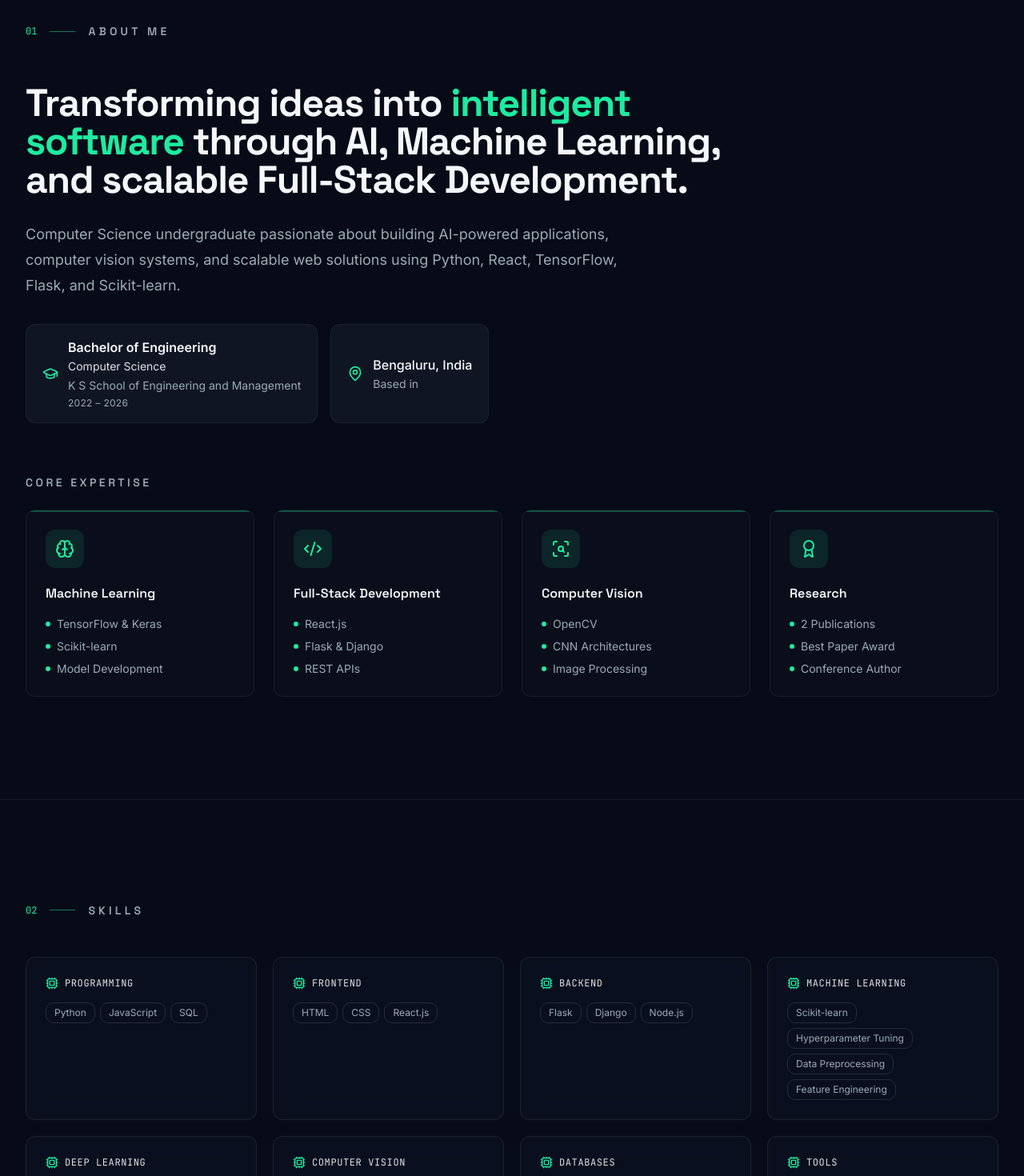
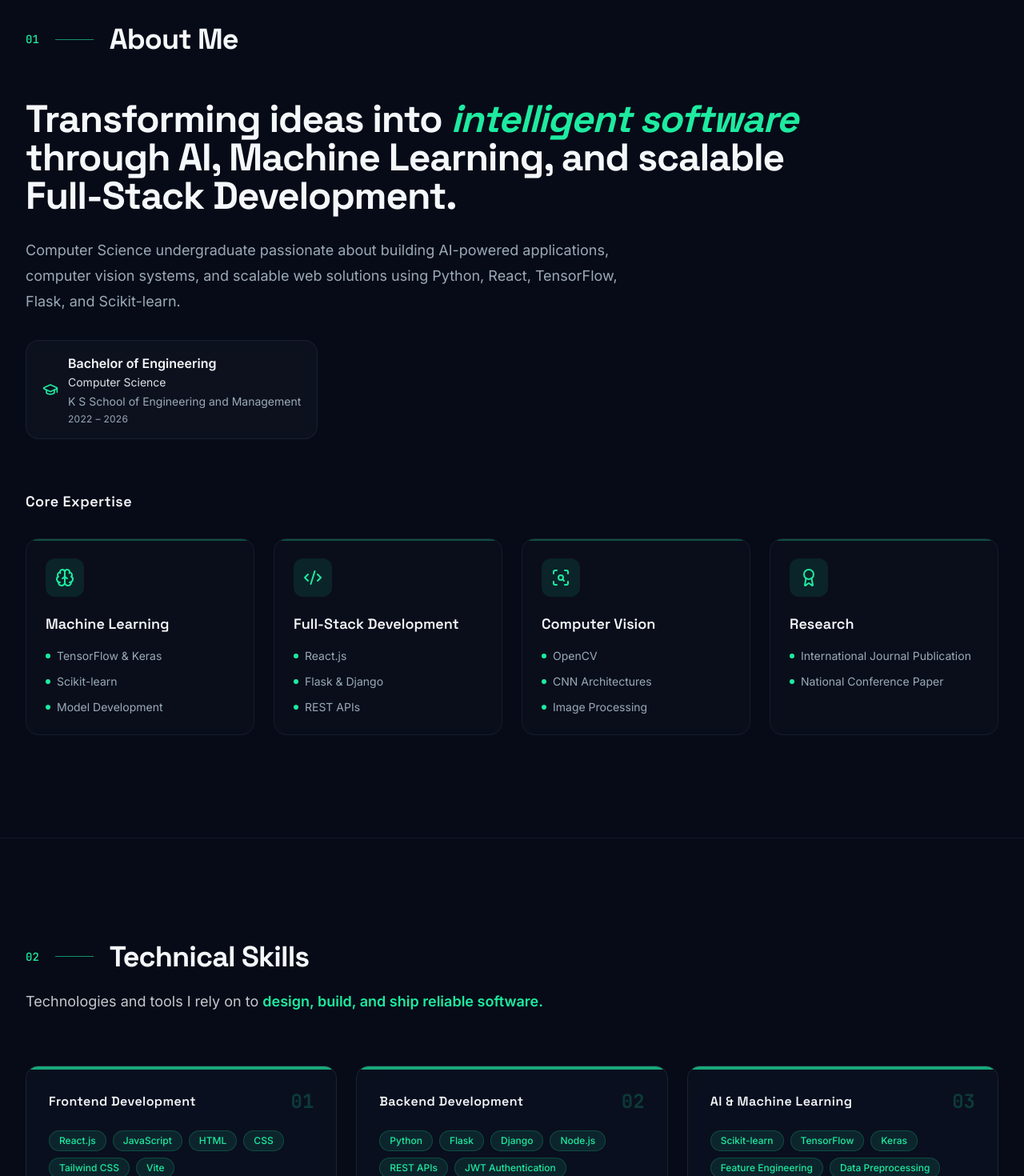
Before and after one commit to SuhasGowda24/My_PORTFOLIO, a React (Vite) app: page / in a window 1280 px wide. Shown: the part 900-2370 px from the top of the page at 80% size. Built offline with nearby package versions, Linux system fonts and the light colour scheme.

Commit message:
Home/About/skills

```diff
--- a/index.html
+++ b/index.html
@@ -4,7 +4,7 @@
     <meta charset="UTF-8" />
     <link rel="icon" type="image/svg+xml" href="/favicon.svg" />
     <meta name="viewport" content="width=device-width, initial-scale=1.0" />
-    <title>suhas-portfolio</title>
+    <title>Suhas S | AI & Machine Learning Engineer</title>
   </head>
   <body>
     <div id="root"></div>
--- a/src/components/portfolio/About.jsx
+++ b/src/components/portfolio/About.jsx
@@ -21,7 +21,7 @@ const EXPERTISE = [
   {
     icon: Award,
     title: "Research",
-    points: ["2 Publications", "Best Paper Award", "Conference Author"],
+    points: ["International Journal Publication", "National Conference Paper"],
   },
 ];
 
@@ -35,11 +35,11 @@ export default function About() {
 
         {/* intro — full width, own row */}
         <Reveal delay={0.05}>
-          <div className="mt-14 max-w-4xl">
+          <div className="mt-14 max-w-5xl">
             <h2 className="font-heading text-3xl sm:text-4xl lg:text-5xl font-bold leading-tight tracking-tight text-foreground">
               Transforming ideas into{" "}
-              <span className="text-primary">
-                intelligent software
+              <span className="text-primary italic">
+              intelligent software
               </span>{" "}
               through AI, Machine Learning, and scalable Full-Stack Development.
             </h2>
@@ -47,7 +47,9 @@ export default function About() {
             <p className="mt-7 text-lg leading-8 text-muted-foreground max-w-3xl">{PROFILE.bio}</p>
 
             <div className="mt-8 flex flex-wrap gap-4">
-              <div className="inline-flex items-center gap-3 rounded-xl border border-border/60 bg-card px-5 py-4">
+              <div className="inline-flex items-center gap-3 rounded-2xl
+border border-border/60 bg-card/70 backdrop-blur px-5 py-4
+transition-all duration-300 hover:border-primary/40 hover:-translate-y-1">
                 <GraduationCap className="h-5 w-5 text-primary shrink-0" />
                 <div>
                 <p className="font-semibold text-foreground">
@@ -67,13 +69,13 @@ export default function About() {
                 </p>
               </div>
               </div>
-              <div className="inline-flex items-center gap-3 rounded-xl border border-border/60 bg-card px-5 py-4">
+              {/* <div className="inline-flex items-center gap-3 rounded-xl border border-border/60 bg-card px-5 py-4">
                 <MapPin className="h-5 w-5 text-primary shrink-0" />
                 <div>
                   <p className="font-medium text-foreground">{PROFILE.location}</p>
                   <p className="text-sm text-muted-foreground">Based in</p>
                 </div>
-              </div>
+              </div> */}
             </div>
           </div>
         </Reveal>
@@ -81,7 +83,14 @@ export default function About() {
         {/* what I build — card grid, full width, own row below */}
         <Reveal delay={0.15}>
           <div className="mt-16">
-            <h3 className="font-heading text-sm font-semibold uppercase tracking-[0.25em] text-muted-foreground mb-6">
+            <h3 className="
+font-heading
+text-lg
+font-semibold
+tracking-wide
+text-foreground
+mb-8
+">
               Core Expertise
             </h3>
 
@@ -99,7 +108,23 @@ export default function About() {
 
 function ExpertiseCard({ icon: Icon, title, points }) {
   return (
-    <div className="group relative rounded-xl border border-border/50 bg-card/40 p-6 overflow-hidden transition-all duration-300 hover:border-primary/40 hover:-translate-y-1">
+    <div className="
+group
+relative
+rounded-2xl
+border
+border-border/50
+bg-card/40
+backdrop-blur
+p-6
+overflow-hidden
+transition-all
+duration-300
+hover:border-primary/40
+hover:bg-card/70
+hover:shadow-xl
+hover:-translate-y-1
+">
       {/* thin top accent bar, brightens on hover — matches your glow-accent language instead of a generic shadow */}
       <span className="absolute top-0 left-0 right-0 h-0.5 bg-primary/30 group-hover:bg-primary transition-colors duration-300" />
 
@@ -107,9 +132,9 @@ function ExpertiseCard({ icon: Icon, title, points }) {
         <Icon className="h-6 w-6" />
       </div>
 
-      <h4 className="font-heading text-base font-semibold text-foreground">{title}</h4>
+      <h4 className="font-heading text-lg font-semibold text-foreground">{title}</h4>
 
-      <ul className="mt-4 space-y-2">
+      <ul className="mt-4 space-y-3">
         {points.map((point) => (
           <li key={point} className="flex items-center gap-2 text-sm text-muted-foreground">
             <span className="h-1.5 w-1.5 rounded-full bg-primary shrink-0" />
@@ -123,10 +148,14 @@ function ExpertiseCard({ icon: Icon, title, points }) {
 
 function SectionLabel({ index, title }) {
   return (
-    <div className="flex items-center gap-4">
-      <span className="font-mono text-xs text-primary">{index}</span>
-      <span className="h-px w-8 bg-primary/50" />
-      <h2 className="font-heading text-sm font-semibold uppercase tracking-[0.3em] text-muted-foreground">
+    <div className="flex items-center gap-5">
+      <span className="font-mono text-sm font-medium text-primary">
+        {index}
+      </span>
+
+      <span className="h-px w-12 bg-primary/60" />
+
+      <h2 className="font-heading text-3xl sm:text-4xl font-bold tracking-tight text-foreground">
         {title}
       </h2>
     </div>
--- a/src/components/portfolio/Hero.jsx
+++ b/src/components/portfolio/Hero.jsx
@@ -3,7 +3,7 @@ import { motion } from 'framer-motion';
 import { PROFILE, generateResume } from './resumeData';
 import { Image } from '../../components/ui/image';
 
-const TITLE = 'Machine Learning Engineer | Full Stack Developer | AI Engineer';
+const TITLE = 'AI Engineer | Machine Learning Engineer | Full-Stack Developer';
 
 export default function Hero() {
   return (
--- a/src/components/portfolio/Projects.jsx
+++ b/src/components/portfolio/Projects.jsx
@@ -1,11 +1,9 @@
 import { useState } from 'react';
 import { motion } from 'framer-motion';
-import { FolderGit2, ArrowRight } from 'lucide-react';
-
+import { FolderGit2, ArrowUpRight } from 'lucide-react';
 import Reveal from './Reveal';
 import ProjectModal from './ProjectModal';
-
-const CATEGORIES = ['All', 'Machine Learning', 'Full Stack', 'Computer Vision'];
+import NSense from '../../assets/images/NSense.png';
 
 const FALLBACK = [
   {
@@ -13,6 +11,7 @@ const FALLBACK = [
     category: 'Computer Vision',
     tech_stack: ['React.js', 'Flask', 'TensorFlow', 'Keras', 'OpenCV', 'CNN', 'Transfer Learning'],
     description: "Full-stack app for Parkinson's screening via handwriting analysis; CNN model achieved 87% accuracy, F1-score 0.85, 96.67% specificity. Published as a research paper at NCRIE 2025.",
+    image_url: NSense,
     github_url: 'https://github.com/SuhasGowda24',
     paper_url: '',
     metric: '87% Accuracy',
@@ -23,6 +22,7 @@ const FALLBACK = [
     category: 'Machine Learning',
     tech_stack: ['Python', 'Pandas', 'Scikit-learn', 'XGBoost'],
     description: 'End-to-end ML pipeline with EDA, feature engineering, and hyperparameter tuning; KNN model achieved 94.4% accuracy.',
+    image_url: '',
     github_url: 'https://github.com/SuhasGowda24',
     paper_url: '',
     metric: '94.4% Accuracy',
@@ -33,6 +33,7 @@ const FALLBACK = [
     category: 'Machine Learning',
     tech_stack: ['Python', 'Scikit-learn', 'Streamlit', 'OpenWeather API'],
     description: 'Random Forest model for crop yield prediction using agricultural and real-time weather data; 85% accuracy. Published in NISCE-25 (Best Paper award).',
+    image_url: '',
     github_url: 'https://github.com/SuhasGowda24',
     paper_url: '',
     metric: '85% Accuracy',
@@ -43,6 +44,7 @@ const FALLBACK = [
     category: 'Machine Learning',
     tech_stack: ['Python', 'Scikit-learn'],
     description: 'Predictive model to identify potential blood donors; handled class imbalance and correlated features; Logistic Regression selected for 79.3% recall.',
+    image_url: '',
     github_url: 'https://github.com/SuhasGowda24',
     paper_url: '',
     metric: '79.3% Recall',
@@ -53,6 +55,7 @@ const FALLBACK = [
     category: 'Full Stack',
     tech_stack: ['Python', 'Flask', 'SQLite'],
     description: 'Web app comparing cost of living across 50+ countries with full CRUD functionality and responsive UI.',
+    image_url: '',
     github_url: 'https://github.com/SuhasGowda24',
     paper_url: '',
     metric: '50+ Countries',
@@ -65,47 +68,25 @@ const catSlug = (c) => c.toLowerCase().replace(/\s+/g, '');
 
 export default function Projects() {
   const projects = FALLBACK;
-  const [active, setActive] = useState('All');
   const [selected, setSelected] = useState(null);
-
-  // Per the design, filtering keeps the grid intact: non-matching cards dim
-  // to low opacity rather than disappearing.
-  const isDimmed = (p) => active !== 'All' && p.category !== active;
 
   return (
     <section id="projects" className="relative py-24 sm:py-32 border-t border-border/50">
       <div className="mx-auto max-w-7xl px-5 sm:px-8">
         <Reveal>
-          <div className="flex flex-col sm:flex-row sm:items-end sm:justify-between gap-6">
-            <div className="flex items-center gap-4">
-              <span className="font-mono text-xs text-primary">04</span>
-              <span className="h-px w-8 bg-primary/50" />
-              <h2 className="font-heading text-sm font-semibold uppercase tracking-[0.3em] text-muted-foreground">
-                Projects
-              </h2>
-            </div>
-            <div className="flex flex-wrap gap-2">
-              {CATEGORIES.map((c) => (
-                <button
-                  key={c}
-                  onClick={() => setActive(c)}
-                  className={`rounded-full px-4 py-1.5 font-mono text-[11px] uppercase tracking-wider transition-all ${
-                    active === c
-                      ? 'bg-primary text-primary-foreground glow-accent'
-                      : 'hairline text-muted-foreground hover:text-foreground'
-                  }`}
-                >
-                  {c}
-                </button>
-              ))}
-            </div>
+          <div className="flex items-center gap-5">
+            <span className="font-mono text-sm font-medium text-primary">04</span>
+            <span className="h-px w-12 bg-primary/60" />
+            <h2 className="font-heading text-3xl sm:text-4xl font-bold tracking-tight text-foreground">
+              Featured Projects
+            </h2>
           </div>
         </Reveal>
 
-        <div className="mt-12 grid grid-cols-1 md:grid-cols-2 lg:grid-cols-3 gap-5">
+        <div className="mt-16 grid grid-cols-1 md:grid-cols-2 lg:grid-cols-3 gap-6">
           {projects.map((p, i) => (
             <Reveal key={p.id ?? p.title} delay={0.04 * (i % 3)}>
-              <ProjectCard project={p} dimmed={isDimmed(p)} onView={() => setSelected(p)} />
+              <ProjectCard project={p} onView={() => setSelected(p)} />
             </Reveal>
           ))}
         </div>
@@ -116,63 +97,51 @@ export default function Projects() {
   );
 }
 
-function ProjectCard({ project, dimmed, onView }) {
-  const path = `projects/${catSlug(project.category)}/${slug(project.title)}`;
+function ProjectCard({ project, onView }) {
   return (
     <motion.article
-      animate={{ opacity: dimmed ? 0.2 : 1, filter: dimmed ? 'grayscale(1)' : 'grayscale(0)' }}
       transition={{ duration: 0.4 }}
-      whileHover={{ y: -4 }}
-      className="group relative glass rounded-xl p-6 overflow-hidden h-full flex flex-col"
+      whileHover={{ y: -6, transition: { duration: 0.25 } }}
+      className="group relative glass rounded-2xl overflow-hidden h-full flex flex-col"
     >
-      <div className="absolute inset-0 -z-10 opacity-0 group-hover:opacity-100 transition-opacity duration-500" aria-hidden="true">
-        <div className="absolute inset-0 bg-gradient-to-br from-primary/10 via-transparent to-accent/10" />
-        <div className="absolute -inset-px rounded-xl border border-primary/40" />
-      </div>
+      {/* thumbnail */}
+      <div className="relative aspect-[16/10] w-full bg-white flex items-center justify-center overflow-hidden">
+        {project.image_url ? (
+          <img
+            src={project.image_url}
+            alt={project.title}
+             className="h-full w-full object-contain transition-transform duration-500 group-hover:scale-105"
+          />
+        ) : (
+          <div className="flex h-full w-full items-center justify-center bg-gradient-to-br from-primary/10 via-transparent to-accent/10">
+            <FolderGit2 className="h-10 w-10 text-primary/30" />
+          </div>
+        )}
 
-      <div className="flex items-start justify-between gap-4">
-        <div className="flex items-center gap-2 font-mono text-[11px] text-muted-foreground/80 truncate">
-          <FolderGit2 className="h-3.5 w-3.5 text-primary shrink-0" />
-          <span className="truncate">{path}</span>
-        </div>
+        {/* overlays on image */}
+        <div className="absolute inset-0 bg-gradient-to-t from-background/80 via-background/0 to-background/0" />
+        <span className="absolute top-3 left-3 rounded-full bg-background/80 backdrop-blur px-2.5 py-1 text-[10px] font-mono uppercase tracking-wider text-primary border border-primary/20">
+          {project.category}
+        </span>
         {project.metric && (
-          <span className="shrink-0 font-mono text-[11px] text-primary bg-primary/10 px-2 py-0.5 rounded">
+          <span className="absolute top-3 right-3 rounded-full bg-background/80 backdrop-blur px-2.5 py-1 text-[10px] font-mono text-primary border border-primary/20">
             {project.metric}
           </span>
         )}
       </div>
 
-      <h3 className="mt-4 font-heading text-lg font-semibold leading-snug text-foreground group-hover:text-primary transition-colors">
-        {project.title}
-      </h3>
+      {/* body */}
+      <div className="p-6 flex flex-col flex-1">
+        <h3 className="font-heading text-xl font-semibold leading-snug text-foreground group-hover:text-primary transition-colors">
+          {project.title}
+        </h3>
 
-      <p className="mt-3 text-sm text-muted-foreground leading-relaxed line-clamp-3 flex-1">
-        {project.description}
-      </p>
-
-      <div className="mt-5 flex flex-wrap gap-1.5">
-        {(project.tech_stack || []).slice(0, 4).map((t) => (
-          <span key={t} className="hairline rounded px-2 py-0.5 font-mono text-[10px] text-muted-foreground">
-            {t}
-          </span>
-        ))}
-        {(project.tech_stack || []).length > 4 && (
-          <span className="hairline rounded px-2 py-0.5 font-mono text-[10px] text-muted-foreground">
-            +{project.tech_stack.length - 4}
-          </span>
-        )}
-      </div>
-
-      <div className="mt-5 flex items-center justify-between border-t border-border/50 pt-4">
-        <span className="font-mono text-[10px] uppercase tracking-wider text-muted-foreground/70">
-          {project.category}
-        </span>
         <button
           onClick={onView}
-          className="inline-flex items-center gap-1 text-xs font-mono text-foreground hover:text-primary transition-colors"
+          className="mt-5 inline-flex items-center justify-center gap-2 rounded-lg bg-primary/10 hover:bg-primary text-primary hover:text-primary-foreground border border-primary/30 hover:border-primary px-4 py-2.5 text-sm font-medium transition-colors"
         >
-          View Details
-          <ArrowRight className="h-3.5 w-3.5" />
+          Explore Case Study
+          <ArrowUpRight className="h-4 w-4" />
         </button>
       </div>
     </motion.article>
--- a/src/components/portfolio/Skills.jsx
+++ b/src/components/portfolio/Skills.jsx
@@ -1,4 +1,3 @@
-import { Cpu } from 'lucide-react';
 import Reveal from './Reveal';
 import { SKILLS } from './resumeData';
 
@@ -7,37 +6,83 @@ export default function Skills() {
     <section id="skills" className="relative py-24 sm:py-32 border-t border-border/50">
       <div className="mx-auto max-w-7xl px-5 sm:px-8">
         <Reveal>
-          <div className="flex items-center gap-4">
-            <span className="font-mono text-xs text-primary">02</span>
-            <span className="h-px w-8 bg-primary/50" />
-            <h2 className="font-heading text-sm font-semibold uppercase tracking-[0.3em] text-muted-foreground">
-              Skills
+          <div className="flex items-center gap-5">
+          <span className="font-mono text-sm font-medium text-primary">
+            02
+          </span>
+
+          <span className="h-px w-12 bg-primary/60" />
+
+          <h2 className="font-heading text-3xl sm:text-4xl font-bold tracking-tight text-foreground">
+            Technical Skills
           </h2>
         </div>
         </Reveal>
+         <Reveal delay={0.05}>
+          <p className="mt-5 max-w-2xl text-lg leading-8 text-foreground/80">
+            Technologies and tools I rely on to{" "}
+            <span className="text-primary font-semibold">
+              design, build, and ship reliable software.
+            </span>
+          </p>
+        </Reveal>
 
-        <div className="mt-12 grid grid-cols-1 sm:grid-cols-2 lg:grid-cols-4 gap-5">
+        <div className="mt-16 grid grid-cols-1 md:grid-cols-2 xl:grid-cols-3 gap-6">
           {SKILLS.map((s, i) => (
             <Reveal key={s.group} delay={0.04 * i}>
-              <div className="group glass rounded-xl p-6 h-full hover:border-primary/40 transition-colors">
-                <div className="flex items-center gap-2 mb-4">
-                  <Cpu className="h-4 w-4 text-primary" />
-                  <h3 className="font-mono text-xs uppercase tracking-wider text-foreground/90">{s.group}</h3>
+              <div className="group relative glass rounded-2xl h-full overflow-hidden transition-all duration-300 hover:-translate-y-1 hover:border-primary/50 hover:shadow-lg">
+                {/* bold top accent bar */}
+                <div className="h-1 w-full bg-primary/70 group-hover:bg-primary transition-colors" />
+
+                <div className="p-7">
+                  <div className="flex items-start justify-between mb-6">
+                    <h3 className="font-heading text-base font-semibold text-foreground tracking-wide">
+                      {s.group}
+                    </h3>
+                    <span className="font-mono text-2xl font-bold text-primary/20 group-hover:text-primary/40 transition-colors leading-none select-none">
+                      {String(i + 1).padStart(2, '0')}
+                    </span>
                   </div>
-                <div className="flex flex-wrap gap-1.5">
+
+                  <div className="flex flex-wrap gap-2">
                     {s.items.map((it) => (
                       <span
                         key={it}
-                      className="hairline rounded-md px-2.5 py-1 text-xs text-muted-foreground hover:text-primary hover:border-primary/50 transition-colors"
+                        className="
+rounded-full
+border
+border-primary/20
+bg-primary/10
+px-3
+py-1
+text-xs
+font-medium
+text-primary
+shadow-sm
+transition-all
+duration-200
+hover:-translate-y-0.5
+hover:bg-primary/20
+hover:border-primary/40
+"
                       >
                         {it}
                       </span>
                     ))}
                   </div>
                 </div>
+              </div>
             </Reveal>
           ))}
         </div>
+        <Reveal delay={0.35}>
+  <p className="mt-14 text-center text-base text-muted-foreground">
+    Always learning, always building —{" "}
+    <span className="text-primary font-medium">
+      one project at a time.
+    </span>
+  </p>
+</Reveal>
       </div>
     </section>
   );
--- a/src/components/portfolio/resumeData.jsx
+++ b/src/components/portfolio/resumeData.jsx
@@ -3,7 +3,7 @@ import profilePhoto from '../../assets/images/profilepic.png';
 
 export const PROFILE = {
   name: 'Suhas S',
-  title: 'Machine Learning Engineer | Full Stack Developer | AI Engineer',
+  title: 'AI Engineer | Machine Learning Engineer | Full-Stack Developer',
   pitch: 'Building end-to-end AI solutions and scalable web applications — from data to deployment.',
   // Replace this with a URL to your photo (or upload one and paste the file_url here).
   photo: profilePhoto,
@@ -21,14 +21,30 @@ Computer Science undergraduate passionate about building AI-powered applications
 };
 
 export const SKILLS = [
-  { group: 'Programming', items: ['Python', 'JavaScript', 'SQL'] },
-  { group: 'Frontend', items: ['HTML', 'CSS', 'React.js'] },
-  { group: 'Backend', items: ['Flask', 'Django', 'Node.js'] },
-  { group: 'Machine Learning', items: ['Scikit-learn', 'Hyperparameter Tuning', 'Data Preprocessing', 'Feature Engineering'] },
-  { group: 'Deep Learning', items: ['TensorFlow', 'Keras', 'CNN', 'Transfer Learning'] },
-  { group: 'Computer Vision', items: ['OpenCV'] },
-  { group: 'Databases', items: ['MySQL', 'MongoDB'] },
-  { group: 'Tools', items: ['Git', 'GitHub', 'Jupyter Notebook', 'VS Code', 'Render', 'Vercel'] },
+  {
+    group: 'Frontend Development',
+    items: ["React.js", "JavaScript", "HTML", "CSS", "Tailwind CSS", "Vite"],
+  },
+  {
+    group: 'Backend Development',
+    items: ['Python', 'Flask', 'Django', 'Node.js', "REST APIs", "JWT Authentication"],
+  },
+  {
+    group: 'AI & Machine Learning',
+    items: ['Scikit-learn', 'TensorFlow', 'Keras', 'Feature Engineering', 'Data Preprocessing', "Hyperparameter Tuning"],
+  },
+  {
+    group: "Computer Vision",
+    items: ["OpenCV", "CNN"],
+  },
+    {
+    group: "Databases & Deployment",
+    items: ['MySQL', 'MongoDB', "Render", "Vercel", "Hugging Face Spaces",],
+  },
+  {
+    group: 'Developer Tools',
+    items: ['GitHub', 'VS Code', 'Jupyter Notebook', "Postman",],
+  },
 ];
 
 export const EXPERIENCE = [
```
Also changed, not shown: src/assets/images/NSense.png (added), src/assets/images/Neuropic.png (added). Lines whose indentation alone changed are shown as unchanged.
